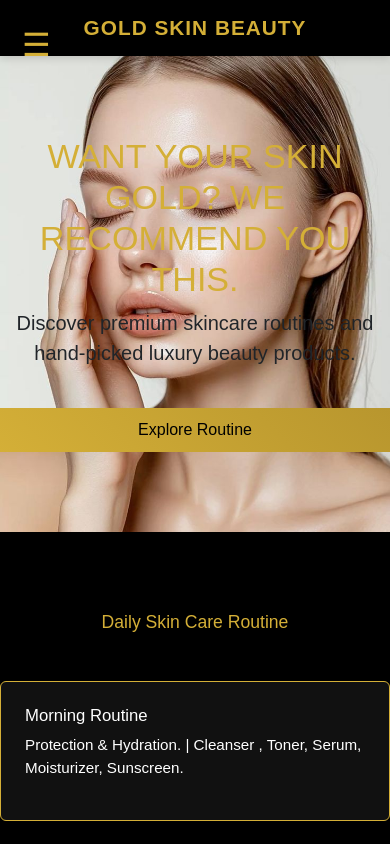
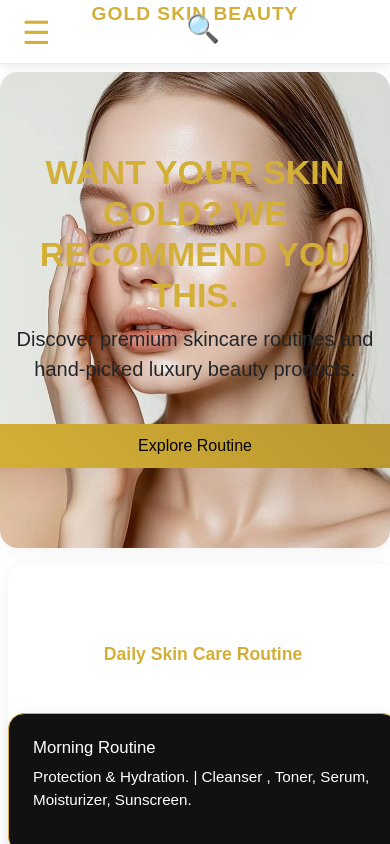
Before and after one commit to pranamika1234/blog, a Next.js app in the folder skincare-blog/: page / in a window 390 px wide. Shown: the top 844 px of the page. Built offline with nearby package versions, Linux system fonts and the light colour scheme.

Commit message:
Modernize mobile layout and navbar to match provided screenshot: white background, rounded cards, icons, clean sections

```diff
--- a/skincare-blog/pages/styles/luxury.css
+++ b/skincare-blog/pages/styles/luxury.css
@@ -1,3 +1,141 @@
+@media (max-width: 600px) {
+  body {
+    background: #fff !important;
+    color: #222 !important;
+    font-family: 'Poppins', 'Segoe UI', Arial, sans-serif;
+    padding-top: 64px !important;
+    margin: 0;
+  }
+  .navbar {
+    position: fixed;
+    top: 0;
+    left: 0;
+    right: 0;
+    width: 100vw;
+    min-height: 64px;
+    background: #fff;
+    z-index: 5000;
+    box-shadow: 0 2px 8px rgba(0,0,0,0.08);
+    display: flex;
+    align-items: center;
+    justify-content: space-between;
+    padding: 0 1rem;
+    border-bottom: 1px solid #eee;
+  }
+  .navbar-brand {
+    font-size: 1.2em;
+    font-weight: bold;
+    color: #222 !important;
+    letter-spacing: 1px;
+    margin: 0;
+    padding: 0;
+    white-space: nowrap;
+    text-align: center;
+    flex: 1;
+  }
+  .navbar-toggle {
+    display: block;
+    background: none;
+    border: none;
+    color: #d4af37;
+    font-size: 2em;
+    margin-left: 0.5rem;
+    cursor: pointer;
+    z-index: 5100;
+  }
+  .navbar-nav {
+    display: none;
+    flex-direction: column;
+    width: 100vw;
+    gap: 0.5rem;
+    background: #fff;
+    position: fixed;
+    top: 64px;
+    left: 0;
+    z-index: 5001;
+    box-shadow: 0 2px 8px rgba(0,0,0,0.08);
+    padding: 1.5rem 0 1rem 0;
+    border-top: 1px solid #eee;
+    height: calc(100vh - 64px);
+    overflow-y: auto;
+    text-align: center;
+  }
+  .navbar-nav.show {
+    display: flex;
+  }
+  .nav-link {
+    font-size: 1.1em;
+    padding: 0.75rem 0;
+    color: #d4af37 !important;
+    text-align: center;
+    width: 100vw;
+    border-bottom: 1px solid #f5f5f5;
+  }
+  .section {
+    background: #fff;
+    border-radius: 18px;
+    box-shadow: 0 2px 16px rgba(0,0,0,0.06);
+    padding: 1.5rem 1rem;
+    margin: 1rem 0.5rem;
+  }
+  .card {
+    background: #fff;
+    border-radius: 16px;
+    box-shadow: 0 2px 12px rgba(0,0,0,0.08);
+    color: #222;
+    border: none;
+    margin-bottom: 1.2rem;
+    padding: 1rem;
+  }
+  h2, h3, h4 {
+    color: #222;
+    font-weight: 600;
+    margin-bottom: 1rem;
+  }
+  .gold-text {
+    color: #d4af37 !important;
+    font-weight: 600;
+  }
+  .gallery-title {
+    font-size: 1.1em;
+    font-weight: 600;
+    color: #222;
+    margin-bottom: 1rem;
+    text-align: left;
+    padding-left: 0.5rem;
+  }
+  .row.g-3.justify-content-center {
+    flex-wrap: nowrap !important;
+    overflow-x: auto !important;
+    display: flex !important;
+    gap: 1rem;
+    -webkit-overflow-scrolling: touch;
+    scrollbar-width: thin;
+    width: 100vw;
+    margin-left: 0;
+    margin-right: 0;
+    padding-left: 0.5rem;
+    padding-right: 0.5rem;
+    box-sizing: border-box;
+    scroll-snap-type: x mandatory;
+  }
+  .row.g-3.justify-content-center > .col-6,
+  .row.g-3.justify-content-center > .col-6.col-sm-4,
+  .row.g-3.justify-content-center > .col-6.col-sm-4.col-md-3.col-lg-2 {
+    min-width: 70vw;
+    max-width: 70vw;
+    flex: 0 0 auto;
+    margin-bottom: 0;
+    scroll-snap-align: start;
+  }
+  .img-fluid.rounded {
+    border-radius: 12px !important;
+    box-shadow: 0 2px 8px rgba(0,0,0,0.08);
+    object-fit: cover;
+    width: 100%;
+    max-height: 160px;
+  }
+}
 @media (max-width: 600px) {
   body {
     padding-top: 56px !important;
--- a/skincare-blog/src/components/Navbar.jsx
+++ b/skincare-blog/src/components/Navbar.jsx
@@ -18,7 +18,7 @@ export default function Navbar() {
 
   return (
     <nav
-      className="navbar navbar-dark bg-black"
+      className="navbar"
       style={{
         position: "fixed",
         top: 0,
@@ -26,12 +26,14 @@ export default function Navbar() {
         right: 0,
         zIndex: 5000,
         width: "100vw",
-        minHeight: "56px",
-        boxShadow: "0 2px 8px rgba(0,0,0,0.15)",
+        minHeight: "64px",
+        boxShadow: "0 2px 8px rgba(0,0,0,0.08)",
+        background: "#fff",
+        borderBottom: "1px solid #eee",
         display: "flex",
         alignItems: "center",
-        justifyContent: "center",
-        padding: 0,
+        justifyContent: "space-between",
+        padding: "0 1rem",
       }}
     >
       <div
@@ -50,7 +52,7 @@ export default function Navbar() {
             aria-label="Toggle navigation"
             style={{
               position: "absolute",
-              left: 16,
+              left: 0,
               background: "none",
               border: "none",
               color: "#d4af37",
@@ -66,31 +68,51 @@ export default function Navbar() {
           href="/"
           style={{
             fontWeight: "bold",
-            fontSize: "1.3em",
+            fontSize: "1.2em",
             letterSpacing: "1px",
             margin: 0,
             padding: 0,
             textAlign: "center",
+            color: "#222",
           }}
         >
           GOLD SKIN BEAUTY
         </Link>
+        {isMobile && (
+          <button
+            className="navbar-toggle"
+            aria-label="Search"
+            style={{
+              position: "absolute",
+              right: 0,
+              background: "none",
+              border: "none",
+              color: "#d4af37",
+              fontSize: "1.7em",
+              zIndex: 5100,
+            }}
+          >
+            <span role="img" aria-label="search">
+              🔍
+            </span>
+          </button>
+        )}
       </div>
       {isMobile && showMenu && (
         <ul
           className="navbar-nav show"
           style={{
             position: "fixed",
-            top: "56px",
+            top: "64px",
             left: 0,
             right: 0,
-            background: "#000",
+            background: "#fff",
             zIndex: 5001,
-            boxShadow: "0 2px 8px rgba(0,0,0,0.15)",
+            boxShadow: "0 2px 8px rgba(0,0,0,0.08)",
             padding: "1.5rem 0 1rem 0",
-            borderTop: "1px solid #d4af37",
+            borderTop: "1px solid #eee",
             width: "100vw",
-            height: "calc(100vh - 56px)",
+            height: "calc(100vh - 64px)",
             overflowY: "auto",
             textAlign: "center",
           }}
```
